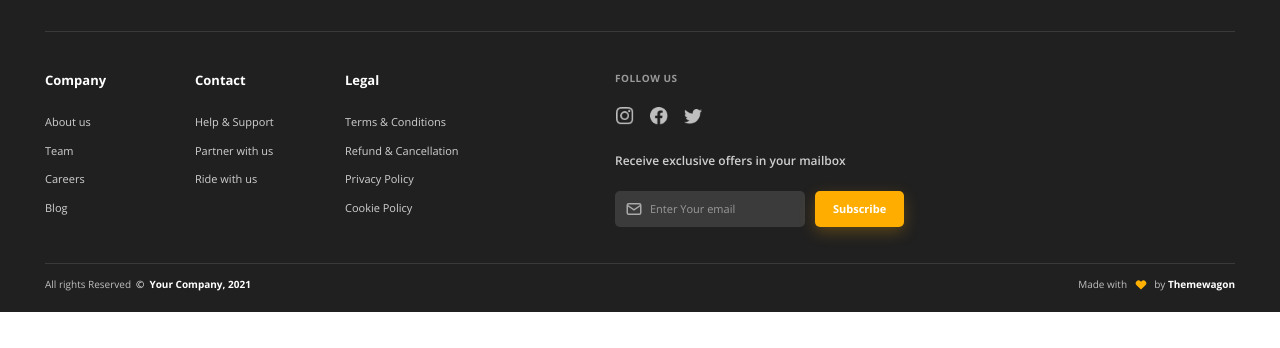
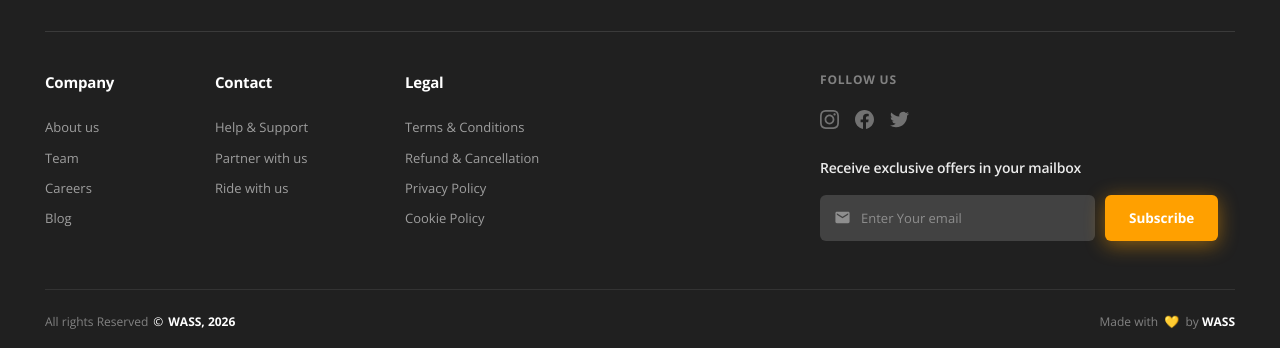
Before and after one commit to ankitachowdhury02/Food-Delivery, a React (Vite) app: page / in a window 1280 px wide. Shown: the part 5526-5874 px from the top of the page. Before the commit the page ends 5838 px from the top, so only its background shows below. Built offline with nearby package versions, Linux system fonts and the light colour scheme.

Commit message:
footer section change

```diff
--- a/src/components/Footer.css
+++ b/src/components/Footer.css
@@ -117,75 +117,81 @@
 
 .footer-links-area {
   display: grid;
-  grid-template-columns: 120px 120px 220px 1fr;
+  grid-template-columns: 140px 160px 210px 1fr;
   gap: 30px;
+  align-items: start;
 }
 
 .footer-column h3 {
-  margin: 0 0 22px;
-  font-size: 13px;
-  color: white;
+  margin: 0 0 24px;
+  font-size: 15px;
+  color: #ffffff;
   font-weight: 700;
+  letter-spacing: -0.2px;
 }
 
 .footer-column p {
-  margin: 0 0 11px;
-  font-size: 11px;
-  color: #d0d0d0;
+  margin: 0 0 12px;
+  font-size: 13px;
+  color: #9e9e9e;
   cursor: pointer;
+  line-height: 1.4;
+  transition: color 0.2s ease;
 }
 
 .footer-column p:hover {
-  color: white;
+  color: #ffffff;
 }
 
 .footer-social {
-  padding-left: 20px;
+  justify-self: end;
+  width: 100%;
+  max-width: 415px;
 }
 
 .footer-social h4 {
   margin: 0 0 20px;
-  font-size: 10px;
+  font-size: 12px;
   font-weight: 700;
-  letter-spacing: 0.5px;
-  color: #999;
+  letter-spacing: 0.8px;
+  color: #828282;
+  text-transform: uppercase;
 }
 
 .social-icons {
   display: flex;
   align-items: center;
-  gap: 14px;
-  margin-bottom: 25px;
+  gap: 16px;
+  margin-bottom: 28px;
 }
 
 .social-icons a {
-  display: flex;
+  display: inline-flex;
   align-items: center;
   justify-content: center;
-  width: 20px;
-  height: 20px;
+  color: #727272;
   text-decoration: none;
+  transition: all 0.25s ease;
 }
 
-.social-icons img {
-  width: 18px;
-  height: 18px;
-  object-fit: contain;
-  opacity: 0.75;
-  transition: all 0.3s ease;
+.social-icons a:hover {
+  color: #ffffff;
+  transform: translateY(-2px);
 }
 
-.social-icons img:hover {
-  opacity: 1;
-  transform: translateY(-2px);
+.social-icons svg {
+  width: 19px;
+  height: 19px;
+  display: block;
 }
 
 /* Subscribe Section */
 .subscribe-title {
-  margin: 0 0 20px;
-  font-size: 12px;
-  color: #cfcfcf;
+  margin: 0 0 16px;
+  font-size: 14px;
+  color: #ebebeb;
   font-weight: 600;
+  letter-spacing: -0.2px;
 }
 
 .subscribe-form {
@@ -195,20 +201,30 @@
 }
 
 .email-input-box {
-  width: 190px;
-  height: 36px;
+  flex: 1;
+  max-width: 275px;
+  height: 46px;
   display: flex;
   align-items: center;
-  gap: 7px;
-  padding: 0 10px;
+  gap: 10px;
+  padding: 0 14px;
   box-sizing: border-box;
-  border-radius: 5px;
-  background: #3b3b3b;
-  color: #aaa;
+  border-radius: 6px;
+  background: #424242;
+  color: #8e8e8e;
+  transition: background 0.2s ease, box-shadow 0.2s ease;
+}
+
+.email-input-box:focus-within {
+  background: #4a4a4a;
+  box-shadow: 0 0 0 1px rgba(255, 174, 0, 0.4);
 }
 
 .email-input-box svg {
   flex-shrink: 0;
+  color: #8e8e8e;
+  width: 17px;
+  height: 17px;
 }
 
 .email-input-box input {
@@ -217,35 +233,46 @@
   border: none;
   outline: none;
   background: transparent;
-  color: white;
-  font-size: 11px;
+  color: #ffffff;
+  font-size: 13px;
+  font-family: inherit;
 }
 
 .email-input-box input::placeholder {
-  color: #999;
+  color: #8e8e8e;
+  font-size: 13px;
 }
 
 .subscribe-btn {
-  height: 36px;
-  padding: 0 18px;
+  height: 46px;
+  padding: 0 24px;
   border: none;
-  border-radius: 5px;
-  background: #ffae00;
-  color: white;
-  font-size: 11px;
+  border-radius: 6px;
+  background: #ffa000;
+  color: #ffffff;
+  font-size: 13.5px;
   font-weight: 700;
   cursor: pointer;
-  box-shadow: 0 5px 15px rgba(255, 174, 0, 0.25);
+  white-space: nowrap;
+  box-shadow: 0 4px 20px rgba(255, 160, 0, 0.48);
   transition: all 0.3s ease;
 }
 
 .subscribe-btn:hover {
-  background: #ff9800;
+  background: #ff9100;
   transform: translateY(-2px);
+  box-shadow: 0 6px 24px rgba(255, 160, 0, 0.65);
+}
+
+.subscribe-btn:active {
+  transform: translateY(0);
 }
 
 .bottom-divider {
-  margin: 35px 0 12px;
+  width: 100%;
+  height: 1px;
+  background: #333333;
+  margin: 48px 0 22px;
 }
 
 .footer-bottom {
@@ -256,27 +283,38 @@
 
 .footer-bottom p {
   margin: 0;
-  font-size: 10px;
-  color: #c0c0c0;
+  font-size: 12px;
+  color: #828282;
 }
 
 .footer-bottom strong {
-  color: white;
+  color: #ffffff;
   font-weight: 700;
+}
+
+.footer-bottom a {
+  color: #ffffff;
+  text-decoration: none;
+  transition: all 0.2s ease;
+}
+
+.footer-bottom a:hover {
+  color: #ffa000;
+  text-decoration: underline;
 }
 
 .copyright-symbol {
   margin: 0 5px;
-  color: white;
+  color: #ffffff;
 }
 
-.footer-heart-icon {
-  margin: 0 5px;
-  color: #ffb000;
-  vertical-align: middle;
+.footer-yellow-heart {
+  margin: 0 3px;
+  display: inline-block;
+  font-size: 12px;
 }
 
-/*Footer Responsive */
+/* Footer Responsive */
 
 @media (max-width: 992px) {
   .cities-grid {
@@ -285,12 +323,15 @@
   }
 
   .footer-links-area {
-    grid-template-columns: repeat(2, 1fr);
+    grid-template-columns: repeat(3, 1fr);
     gap: 28px;
   }
 
   .footer-social {
-    padding-left: 0;
+    grid-column: 1 / -1;
+    justify-self: start;
+    margin-top: 15px;
+    max-width: 100%;
   }
 }
 
@@ -321,15 +362,19 @@
 
   .footer-social {
     grid-column: 1 / -1;
+    width: 100%;
+    max-width: 100%;
   }
 
   .subscribe-form {
     width: 100%;
+    max-width: 100%;
   }
 
   .email-input-box {
     flex: 1;
     width: auto;
+    max-width: none;
   }
 
   .footer-bottom {
@@ -340,7 +385,7 @@
   }
 }
 
-@media (max-width: 420px) {
+@media (max-width: 440px) {
   .subscribe-form {
     flex-direction: column;
     align-items: stretch;
@@ -348,6 +393,7 @@
 
   .email-input-box {
     width: 100%;
+    max-width: 100%;
   }
 
   .subscribe-btn {
@@ -359,92 +405,3 @@
     gap: 20px;
   }
 }
-
-@media (max-width: 360px) {
-  .footer-cta {
-    height: 180px;
-    padding: 0 10px;
-  }
-
-  .footer-cta-content h2 {
-    font-size: 17px;
-    line-height: 1.25;
-    margin-bottom: 12px;
-  }
-
-  .footer-proceed-btn {
-    height: 34px;
-    padding: 0 12px;
-    font-size: 9.5px;
-  }
-
-  .footer-container {
-    padding: 28px 10px 16px;
-  }
-
-  .footer-cities h3 {
-    font-size: 13px;
-    margin-bottom: 10px;
-  }
-
-  .cities-grid {
-    grid-template-columns: 1fr 1fr;
-    gap: 4px 8px;
-  }
-
-  .cities-grid p {
-    font-size: 9.5px;
-    margin-bottom: 4px;
-  }
-
-  .footer-divider {
-    margin: 18px 0 14px;
-  }
-
-  .footer-column h3 {
-    font-size: 12px;
-    margin-bottom: 8px;
-  }
-
-  .footer-column p {
-    font-size: 10px;
-    margin-bottom: 5px;
-  }
-
-  .footer-social h4 {
-    font-size: 9.5px;
-    margin-bottom: 10px;
-  }
-
-  .social-icons {
-    gap: 10px;
-    margin-bottom: 14px;
-  }
-
-  .subscribe-title {
-    font-size: 10.5px;
-    margin-bottom: 8px;
-  }
-
-  .email-input-box {
-    height: 34px;
-    padding: 0 8px;
-  }
-
-  .email-input-box input {
-    font-size: 10px;
-  }
-
-  .subscribe-btn {
-    height: 34px;
-    font-size: 10px;
-  }
-
-  .bottom-divider {
-    margin: 16px 0 10px;
-  }
-
-  .footer-bottom p {
-    font-size: 9px;
-  }
-}
--- a/src/components/Footer.jsx
+++ b/src/components/Footer.jsx
@@ -1,7 +1,4 @@
 import footerImage from "../assets/footer.jpg";
-import instagram from "../assets/instagram.png";
-import facebook from "../assets/facebook.png";
-import twitter from "../assets/twitter.png";
 import "./Footer.css";
 
 function Footer() {
@@ -157,27 +154,36 @@
 
               <div className="social-icons">
                 <a
-                  href="#"
+                  href="https://instagram.com"
+                  target="_blank"
+                  rel="noopener noreferrer"
                   aria-label="Instagram"
-                  onClick={(e) => e.preventDefault()}
                 >
-                  <img src={instagram} alt="Instagram" />
+                  <svg width="18" height="18" viewBox="0 0 24 24" fill="currentColor">
+                    <path d="M12 2.163c3.204 0 3.584.012 4.85.07 3.252.148 4.771 1.691 4.919 4.919.058 1.265.069 1.645.069 4.849 0 3.205-.012 3.584-.069 4.849-.149 3.225-1.664 4.771-4.919 4.919-1.266.058-1.644.07-4.85.07-3.204 0-3.584-.012-4.849-.07-3.26-.149-4.771-1.699-4.919-4.92-.058-1.265-.07-1.644-.07-4.849 0-3.204.013-3.583.07-4.849.149-3.227 1.664-4.771 4.919-4.919 1.266-.057 1.645-.069 4.849-.069zm0-2.163c-3.259 0-3.667.014-4.947.072-4.358.2-6.78 2.618-6.98 6.98-.059 1.281-.073 1.689-.073 4.948 0 3.259.014 3.668.072 4.948.2 4.358 2.618 6.78 6.98 6.98 1.281.058 1.689.072 4.948.072 3.259 0 3.668-.014 4.948-.072 4.354-.2 6.782-2.618 6.979-6.98.059-1.28.073-1.689.073-4.948 0-3.259-.014-3.667-.072-4.947-.196-4.354-2.617-6.78-6.979-6.98-1.281-.059-1.69-.073-4.949-.073zm0 5.838c-3.403 0-6.162 2.759-6.162 6.162s2.759 6.163 6.162 6.163 6.162-2.759 6.162-6.163c0-3.403-2.759-6.162-6.162-6.162zm0 10.162c-2.209 0-4-1.79-4-4 0-2.209 1.791-4 4-4s4 1.791 4 4c0 2.21-1.791 4-4 4zm6.406-11.845c-.796 0-1.441.645-1.441 1.44s.645 1.44 1.441 1.44c.795 0 1.439-.645 1.439-1.44s-.644-1.44-1.439-1.44z"/>
+                  </svg>
                 </a>
 
                 <a
-                  href="#"
+                  href="https://facebook.com"
+                  target="_blank"
+                  rel="noopener noreferrer"
                   aria-label="Facebook"
-                  onClick={(e) => e.preventDefault()}
                 >
-                  <img src={facebook} alt="Facebook" />
+                  <svg width="18" height="18" viewBox="0 0 24 24" fill="currentColor">
+                    <path d="M24 12.073c0-6.627-5.373-12-12-12s-12 5.373-12 12c0 5.99 4.388 10.954 10.125 11.854v-8.385H7.078v-3.47h3.047V9.43c0-3.007 1.792-4.669 4.533-4.669 1.312 0 2.686.235 2.686.235v2.953H15.83c-1.491 0-1.956.925-1.956 1.874v2.25h3.328l-.532 3.47h-2.796v8.385C19.612 23.027 24 18.062 24 12.073z"/>
+                  </svg>
                 </a>
 
                 <a
-                  href="#"
+                  href="https://twitter.com"
+                  target="_blank"
+                  rel="noopener noreferrer"
                   aria-label="Twitter"
-                  onClick={(e) => e.preventDefault()}
                 >
-                  <img src={twitter} alt="Twitter" />
+                  <svg width="18" height="18" viewBox="0 0 24 24" fill="currentColor">
+                    <path d="M23.953 4.57a10 10 0 01-2.825.775 4.958 4.958 0 002.163-2.723c-.951.555-2.005.959-3.127 1.184a4.92 4.92 0 00-8.384 4.482C7.69 8.095 4.067 6.13 1.64 3.162a4.822 4.822 0 00-.666 2.475c0 1.71.87 3.213 2.188 4.096a4.904 4.904 0 01-2.228-.616v.06a4.923 4.923 0 003.946 4.827 4.996 4.996 0 01-2.212.085 4.936 4.936 0 004.604 3.417 9.867 9.867 0 01-6.102 2.105c-.39 0-.779-.023-1.17-.067a13.995 13.995 0 007.557 2.209c9.053 0 13.998-7.496 13.998-13.985 0-.21 0-.42-.015-.63A9.936 9.936 0 0024 4.59z"/>
+                  </svg>
                 </a>
               </div>
 
@@ -187,28 +193,16 @@
 
               <form className="subscribe-form" onSubmit={handleSubscribe}>
                 <div className="email-input-box">
-                  <svg width="18" height="18" viewBox="0 0 24 24" fill="none">
-                    <rect
-                      x="3"
-                      y="5"
-                      width="18"
-                      height="14"
-                      rx="2"
-                      stroke="currentColor"
-                      strokeWidth="2"
-                    />
-
-                    <path
-                      d="M3 7L12 13L21 7"
-                      stroke="currentColor"
-                      strokeWidth="2"
-                    />
+                  <svg width="17" height="17" viewBox="0 0 24 24" fill="currentColor">
+                    <path d="M20 4H4c-1.1 0-1.99.9-1.99 2L2 18c0 1.1.9 2 2 2h16c1.1 0 2-.9 2-2V6c0-1.1-.9-2-2-2zm0 4l-8 5-8-5V6l8 5 8-5v2z"/>
                   </svg>
 
                   <input
                     type="email"
                     name="email"
                     placeholder="Enter Your email"
+                    autoComplete="email"
+                    required
                   />
                 </div>
 
@@ -225,21 +219,31 @@
             <p>
               All rights Reserved
               <span className="copyright-symbol">©</span>
-              <strong>Your Company, 2021</strong>
+              <strong>
+                <a
+                  href="https://webappssoft.com/"
+                  target="_blank"
+                  rel="noopener noreferrer"
+                  className="footer-link-highlight"
+                >
+                  WASS
+                </a>
+                , 2026
+              </strong>
             </p>
 
             <p>
-              Made with{" "}
-              <svg
-                width="12"
-                height="12"
-                viewBox="0 0 24 24"
-                fill="currentColor"
-                className="footer-heart-icon"
-              >
-                <path d="M20.84 4.61a5.5 5.5 0 0 0-7.78 0L12 5.67l-1.06-1.06a5.5 5.5 0 0 0-7.78 7.78L12 21.23l8.84-8.84a5.5 5.5 0 0 0 0-7.78z" />
-              </svg>{" "}
-              by <strong>Themewagon</strong>
+              Made with <span className="footer-yellow-heart">💛</span> by{" "}
+              <strong>
+                <a
+                  href="https://webappssoft.com/"
+                  target="_blank"
+                  rel="noopener noreferrer"
+                  className="footer-link-highlight"
+                >
+                  WASS
+                </a>
+              </strong>
             </p>
           </div>
         </div>
```
